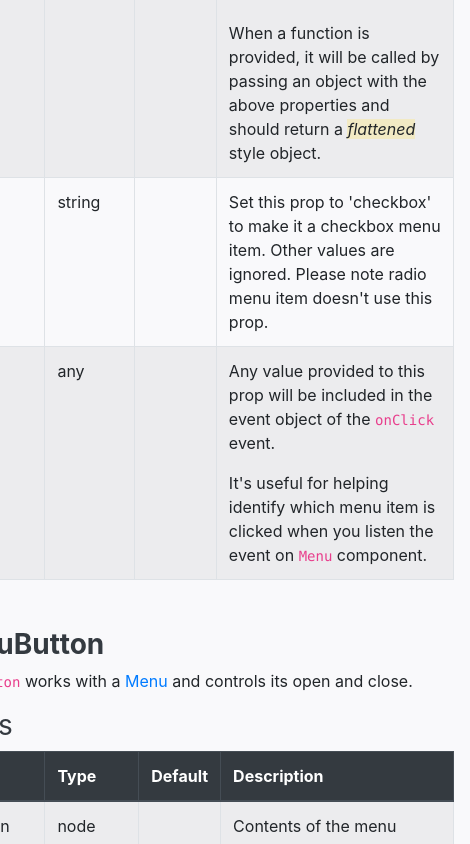
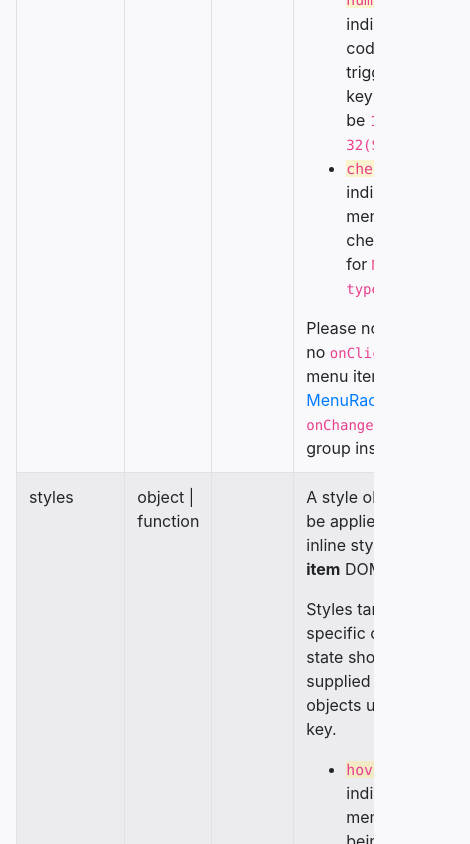
Before and after one commit to szhsin/react-menu, a React (Create React App) app in the folder example/: page /react-menu/docs in a window 390 px wide. Shown: the part 11156-12000 px from the top of the page, 470 px wide, since content can reach past the window. Built offline with nearby package versions, Linux system fonts and the light colour scheme.

Commit message:
Make table horizontally scrollable on mobile device

```diff
--- a/example/src/styles/_example.scss
+++ b/example/src/styles/_example.scss
@@ -26,15 +26,10 @@
         padding: 1rem;
         border: 1px solid var.$border-color;
         border-radius: var.$border-radius-large;
-
-        &--spaceAround {
-            justify-content: space-around;
-        }
     }
 
     &__source {
         border-radius: var.$border-radius-large;
-        max-width: 90vw;
         .hljs {
             padding: 1rem 1.5rem;
         }
--- a/example/src/styles/_table-contents.scss
+++ b/example/src/styles/_table-contents.scss
@@ -3,8 +3,6 @@
 @use 'mixins';
 
 .table-contents {
-    @include mixins.flex-center("m");
-
     a {
         color: var.$dark-color;
         &:hover {
@@ -13,6 +11,7 @@
     }
 
     nav {
+        @include mixins.flex-center("c", true);
         overflow-y: auto;
     }
 
--- a/example/src/styles/index.scss
+++ b/example/src/styles/index.scss
@@ -118,7 +118,7 @@
         position: sticky;
         left: 0;
         flex: 1 1 0;
-        @media (max-width: 1300px) {
+        @media (max-width: 1350px) {
             flex-basis: auto;
         }
     }
@@ -126,8 +126,20 @@
     main {
         flex: 0 1 900px;
         padding: 0 1rem 3rem 1rem;
+        margin: 0 1rem;
         > .hash-heading:first-child {
             margin-top: -7rem;
+        }
+        @media (max-width: 1200px) {
+            margin: 0;
+        }
+        @media (max-width: 600px) {
+            .table {
+                display: block;
+                overflow-x: auto;
+                border: 0;
+                margin-bottom: 4.5rem;
+            }
         }
     }
 
@@ -138,8 +150,7 @@
 
 @media (max-width: 900px) {
     #content {
-        flex-direction: column;
-        align-items: center;
+        display: block;
         .table-contents {
             position: static;
             margin-bottom: 4rem;
```
